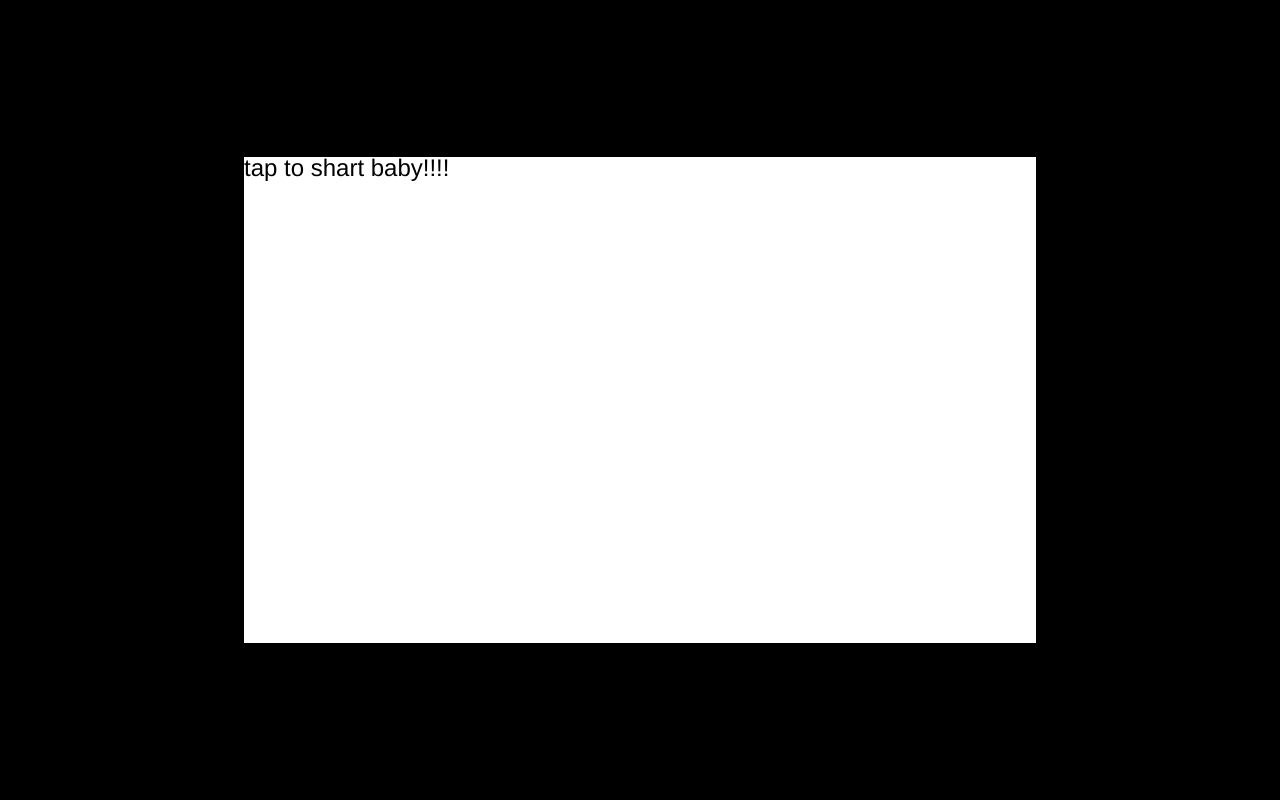
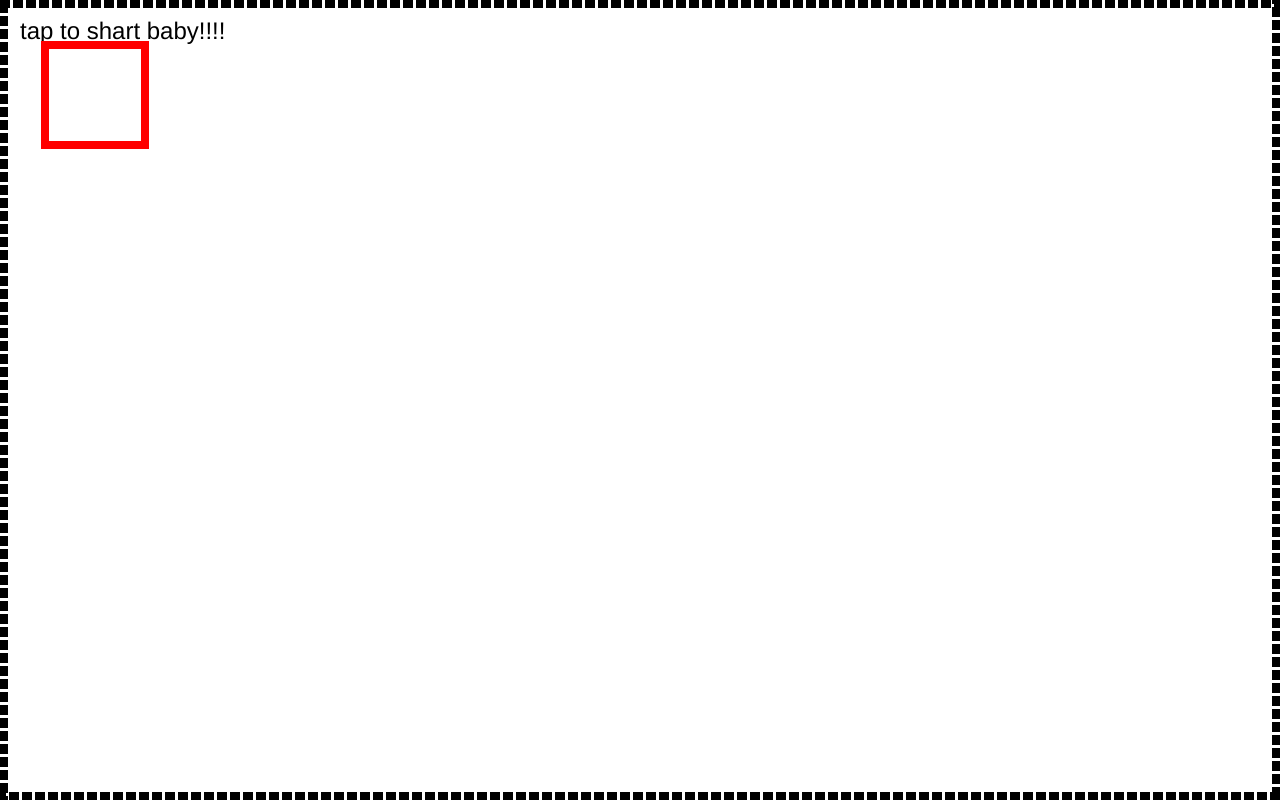
Before and after one commit to williac0374/webRAD, a plain HTML site: page gameShell.html in a window 1280 px wide. Drawn offline with Linux system fonts and the light colour scheme.

Commit message:
Update gameShell.html

```diff
--- a/gameShell.html
+++ b/gameShell.html
@@ -10,12 +10,12 @@ body{
   display: flex;
   justify-content: center;
   align-items: center;
-  height: 100vh;
+  //height: 100vh;
   background-color: black;
 
 }
 canvas {
-  // border: 2px solid #000;
+  //border: 2px solid #000;
   background-color: white;
 }
 </style>
@@ -25,15 +25,14 @@ canvas {
 <canvas id="canvas"></canvas>
 
 <script>
-//1.78
-//get screen width
-wide = screen.availWidth
-tall = screen.availHeight
-canvas.height = tall*0.81;
-canvas.width = wide*0.99;
+wide = window.innerWidth;//screen.availWidth
+tall = window.innerHeight;//screen.availHeight
+canvas.height = tall;
+canvas.width = wide;
 
 function start(){
-
+  bx = 45;
+  by = 45;
 }
 
 function loop(){
@@ -41,16 +40,52 @@ function loop(){
 }
 
 function draw(){
-  draw_text(0, 0, 'tap to shart baby!!!!', 24)
+  draw_set_color(0,0,0)
+  draw_set_linewidth(16)
+  draw_set_linedash([10,3])
+  draw_rectangle(0, 0, canvas.width, canvas.height, true)
+  draw_text(20, 20, 'tap to shart baby!!!!', 24)
+  draw_set_color(255,0,0)
+  draw_set_linewidth(8)
+  draw_set_linedash([])
+  draw_rectangle(bx, by, 100, 100,true)
 }
 
 function input(){
-      window.scrollTo(0, 1)
+  if(mouse_check_pressed()){
+    let mx = mouse_x;
+    let my = mouse_y;
+    if(mx>bx && mx<bx+100 && my>by && my<by+100 ){
+      bx=irandom(canvas.width-100)
+      by=irandom(canvas.height-100)
+    }
+  }
 
-}
+  /*
+  //adjusts for fullscreen mouse
+  mx = mouse_x / scaleX;
+  my = mouse_y / scaleY
+  if(mouse_check_pressed()){
+    targetX=mx;
+    //let scaleX = window.innerWidth / originalCanvasWidth;
+    //let scaleY = window.innerHeight / originalCanvasHeight;
+    if(!big){
+      big=true
 
-</script>
-<script type='text/javascript' src='engine.js'></script>
+      scaleX = window.innerWidth / og_width;
+      scaleY = window.innerHeight / og_height;
+      room_width = window.innerWidth;
+      room_viewport_width = window.innerWidth;
+      tu_canvas.width = window.innerWidth;
+      room_height = window.innerHeight;
+      room_viewport_height = window.innerHeight;
+      tu_canvas.height = window.innerHeight;
+      */
 
-</body>
-</html>
+    }
+
+    </script>
+    <script type='text/javascript' src='engine.js'></script>
+
+    </body>
+    </html>
```
